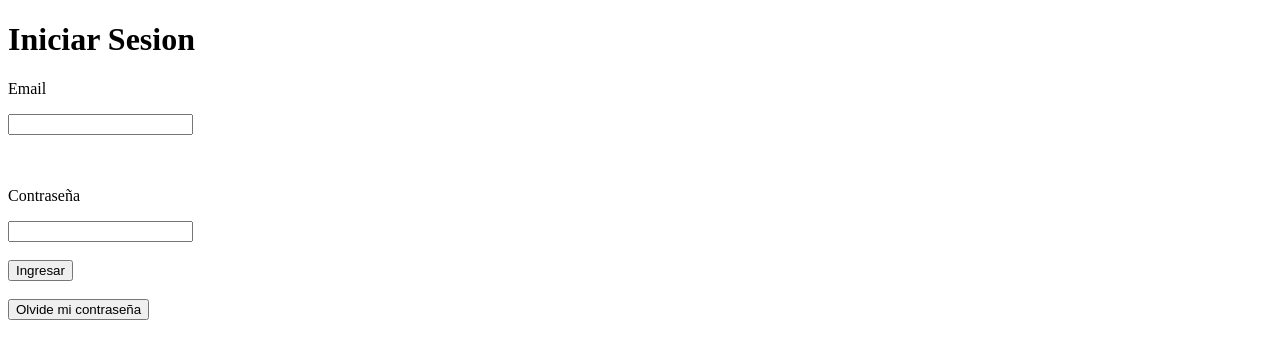
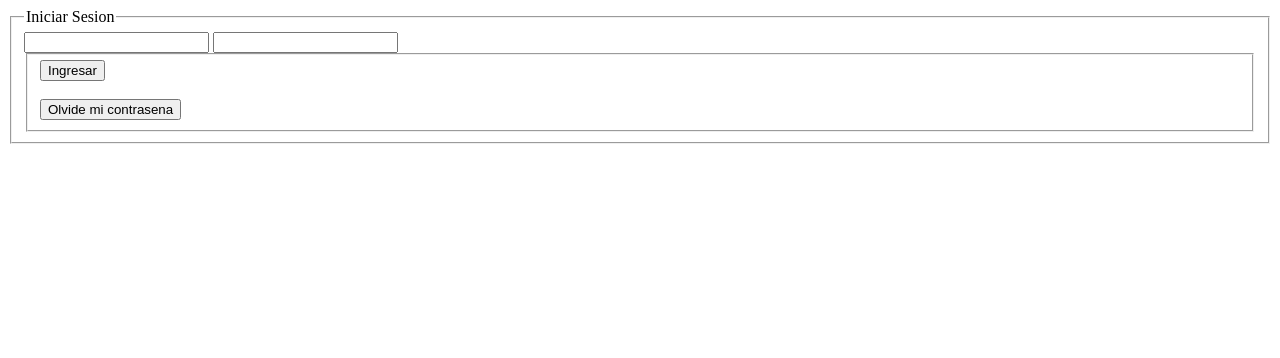
Before and after one commit to JoseAndradeG/Proyecto-ff-JAndrade-FMartinez, a plain HTML site: page index.html in a window 1280 px wide. Drawn offline with Linux system fonts and the light colour scheme.

Commit message:
Usando etiqueta fieldSet

```diff
--- a/index.html
+++ b/index.html
@@ -8,15 +8,13 @@
 </head>
 
 <body>
-    <h1>Iniciar Sesion</h1>
-    <p>Email</p>
+    <!-- <h1>Iniciar Sesion</h1>  -->
+    <fieldset> <legend>Iniciar Sesion </legend>
    <input type="email" name="Email" id="correo">
-   <br><br><br>
-   <p>Contraseña</p>
-   <input type="password" name="Password" id="Contraseña">
-   <br><br>
+   <input type="password" name="Password" id="Contrasena">
+<fieldset>
    <input type="button" value="Ingresar">
    <br><br>
-   <input type="button" value="Olvide mi contraseña">
+   <input type="button" value="Olvide mi contrasena">
 </body>
 </html>
```
